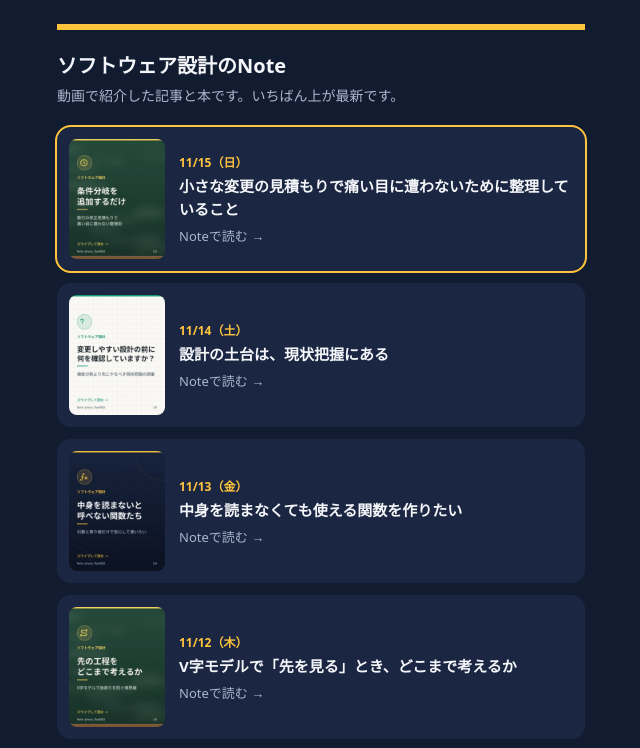
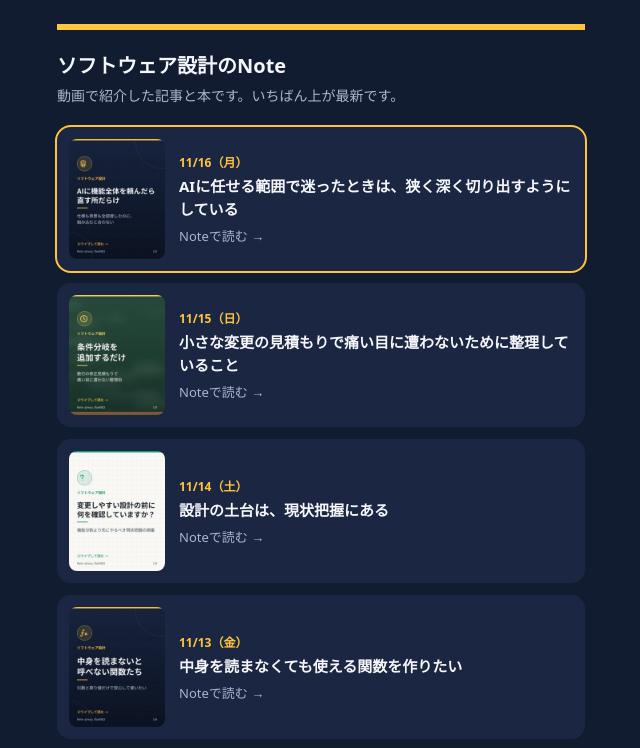
Before and after one commit to kumachan1101-pixel/note-links, a plain HTML site: page index.html in a window 1280 px wide. Shown: the top 748 px of the page, without its empty margins (319-959 px from the left). Drawn offline with Linux system fonts and the light colour scheme.

Commit message:
update index.html

```diff
--- a/index.html
+++ b/index.html
@@ -35,6 +35,10 @@ h2 { font-size:17px; margin:32px 0 4px; }
 <h1>ソフトウェア設計のNote</h1>
 <p>動画で紹介した記事と本です。いちばん上が最新です。</p>
 </header>
+<a class="card" href="https://note.com/rosy_flax9582/n/nc0e6c687d2a2" data-goatcounter-click="note-nc0e6c687d2a2" data-goatcounter-title="11/16 AIに任せる範囲で迷ったときは、狭く深く切り出すようにしている">
+<img src="images/nc0e6c687d2a2.jpg" alt="" loading="lazy" width="96" height="120">
+<div><div class="date">11/16（月）</div><div class="title">AIに任せる範囲で迷ったときは、狭く深く切り出すようにしている</div><div class="go">Noteで読む →</div></div>
+</a>
 <a class="card" href="https://note.com/rosy_flax9582/n/n23f6a31b6bbd" data-goatcounter-click="note-n23f6a31b6bbd" data-goatcounter-title="11/15 小さな変更の見積もりで痛い目に遭わないために整理していること">
 <img src="images/n23f6a31b6bbd.jpg" alt="" loading="lazy" width="96" height="120">
 <div><div class="date">11/15（日）</div><div class="title">小さな変更の見積もりで痛い目に遭わないために整理していること</div><div class="go">Noteで読む →</div></div>
```
